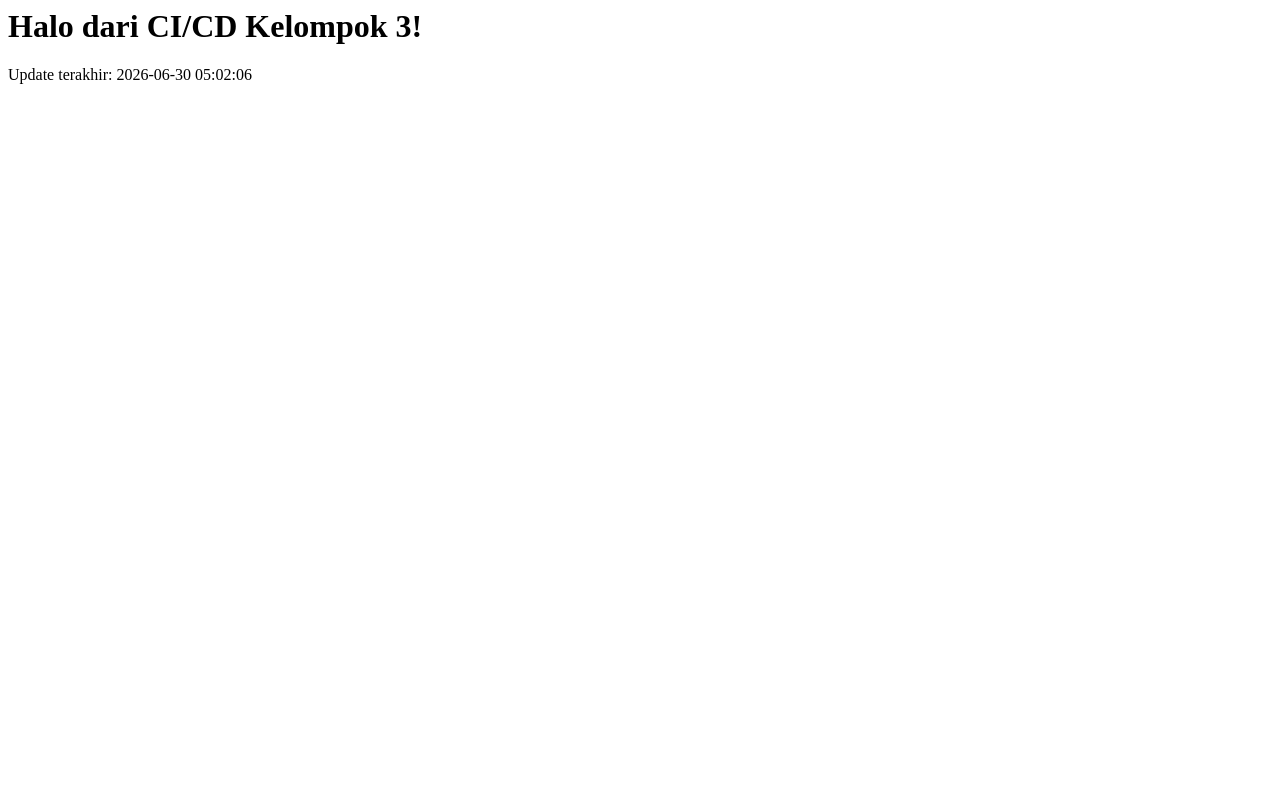
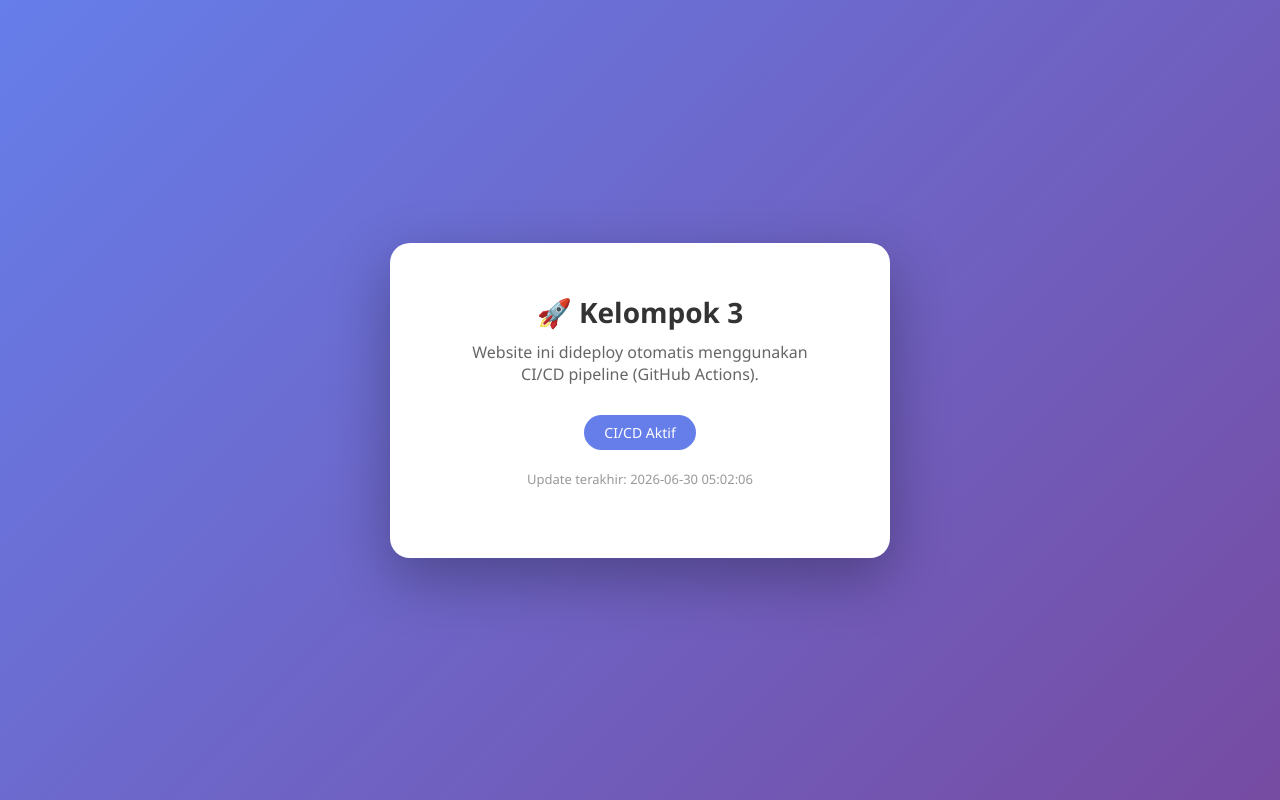
Before and after one commit to NaimatulHusna/kelompok-3-CI-CD, a PHP site: page / in a window 1280 px wide. Run offline with PHP 8.4, Linux system fonts and the light colour scheme.

Commit message:
Update index.php

```diff
--- a/index.php
+++ b/index.php
@@ -1,3 +1,58 @@
-<?php
-echo "<h1>Halo dari CI/CD Kelompok 3!</h1>";
-echo "<p>Update terakhir: " . date("Y-m-d H:i:s") . "</p>";
+<!DOCTYPE html>
+<html lang="id">
+<head>
+<meta charset="UTF-8">
+<title>Kelompok 3 - CI/CD Project</title>
+<style>
+  * { margin: 0; padding: 0; box-sizing: border-box; }
+  body {
+    font-family: 'Segoe UI', sans-serif;
+    background: linear-gradient(135deg, #667eea 0%, #764ba2 100%);
+    min-height: 100vh;
+    display: flex;
+    align-items: center;
+    justify-content: center;
+  }
+  .card {
+    background: white;
+    border-radius: 20px;
+    padding: 50px 60px;
+    box-shadow: 0 20px 60px rgba(0,0,0,0.3);
+    text-align: center;
+    max-width: 500px;
+  }
+  h1 {
+    color: #333;
+    font-size: 28px;
+    margin-bottom: 10px;
+  }
+  p {
+    color: #666;
+    font-size: 16px;
+    margin-bottom: 20px;
+  }
+  .badge {
+    display: inline-block;
+    background: #667eea;
+    color: white;
+    padding: 8px 20px;
+    border-radius: 30px;
+    font-size: 14px;
+    margin-top: 10px;
+  }
+  .time {
+    color: #999;
+    font-size: 13px;
+    margin-top: 20px;
+  }
+</style>
+</head>
+<body>
+  <div class="card">
+    <h1>🚀 Kelompok 3</h1>
+    <p>Website ini dideploy otomatis menggunakan CI/CD pipeline (GitHub Actions).</p>
+    <span class="badge">CI/CD Aktif</span>
+    <p class="time">Update terakhir: <?php echo date("Y-m-d H:i:s"); ?></p>
+  </div>
+</body>
+</html>
```
